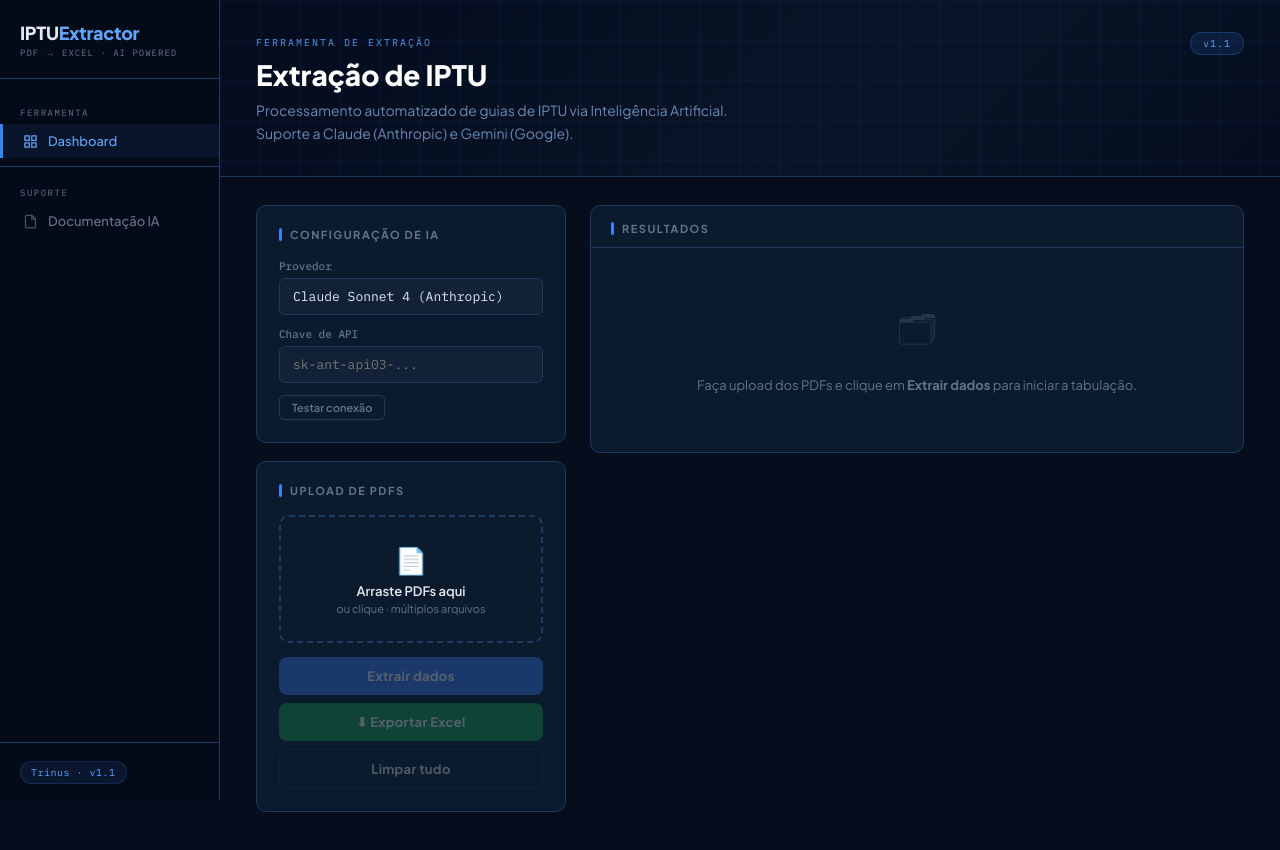
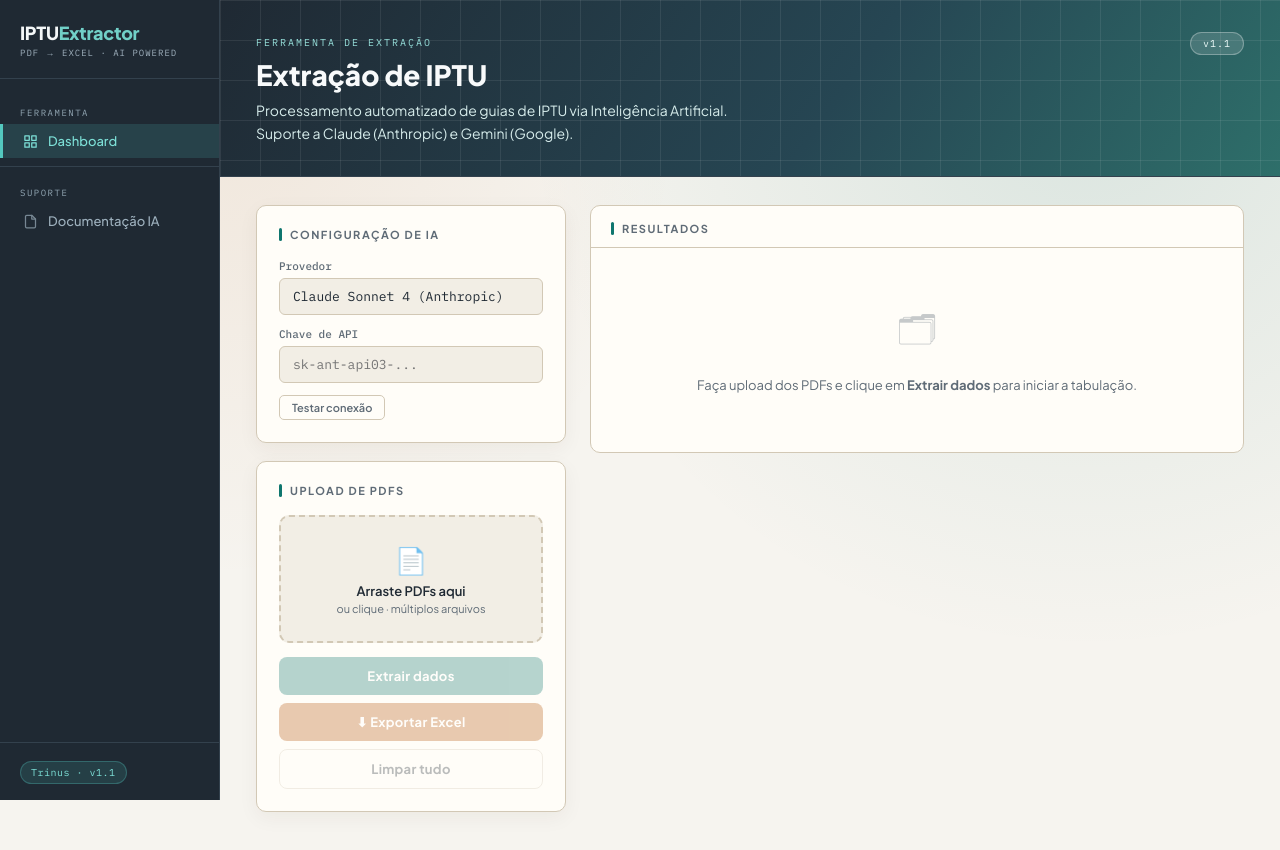
Before and after one commit to guimavmx/Tabulacao_IPTU, a Next.js app: page / in a window 1280 px wide. Shown: the top 850 px of the page. Built offline with nearby package versions, Linux system fonts and the light colour scheme.

Commit message:
feat: apply new visual palette and UI guidelines
Co-Authored-By: Paperclip <noreply@paperclip.ing>

```diff
--- a/app/globals.css
+++ b/app/globals.css
@@ -1,15 +1,21 @@
 :root {
-  --bg: #060e1d;
-  --surface: #0c1a2e;
-  --surface2: #122135;
-  --border: #1e3a5f;
-  --accent: #3b82f6;        /* azul principal */
-  --accent-dark: #2563eb;   /* azul escuro (hover) */
-  --accent-light: #60a5fa;  /* azul claro (destaques) */
-  --text: #e2e8f0;
-  --muted: #64748b;
-  --success: #22c55e;       /* verde – conotação positiva */
-  --error: #ef4444;         /* vermelho – conotação negativa */
+  --bg: #f6f4ef;
+  --surface: #fffdf8;
+  --surface-strong: #f2eee5;
+  --surface-alt: #ebe4d6;
+  --border: #d2c8b5;
+  --accent: #0f766e;
+  --accent-strong: #115e59;
+  --accent-soft: #d9f2ee;
+  --highlight: #b45309;
+  --text: #1f2933;
+  --text-soft: #5f6b76;
+  --success: #2f855a;
+  --success-soft: #e7f6ec;
+  --error: #c53030;
+  --error-soft: #fdecec;
+  --info: #0f766e;
+  --info-soft: #e4f3f2;
   --sidebar-w: 220px;
   --radius: 10px;
   --font-body: var(--font-plus-jakarta), 'Plus Jakarta Sans', sans-serif;
@@ -19,7 +25,10 @@
 * { box-sizing: border-box; margin: 0; padding: 0; }
 
 body {
-  background: var(--bg);
+  background:
+    radial-gradient(circle at 18% 15%, rgba(180, 83, 9, 0.08), transparent 35%),
+    radial-gradient(circle at 85% 10%, rgba(15, 118, 110, 0.12), transparent 42%),
+    var(--bg);
   color: var(--text);
   font-family: var(--font-body);
   min-height: 100vh;
@@ -34,8 +43,8 @@ body {
 /* ── Sidebar ── */
 .sidebar {
   width: var(--sidebar-w);
-  background: #040b18;
-  border-right: 1px solid var(--border);
+  background: #1f2933;
+  border-right: 1px solid #33414d;
   display: flex;
   flex-direction: column;
   position: fixed;
@@ -48,7 +57,7 @@ body {
 
 .sidebar-logo {
   padding: 24px 20px 20px;
-  border-bottom: 1px solid var(--border);
+  border-bottom: 1px solid #33414d;
 }
 
 .sidebar-logo-text {
@@ -57,15 +66,15 @@ body {
   font-weight: 800;
   letter-spacing: -0.3px;
   line-height: 1;
-  color: var(--text);
+  color: #f4f7f8;
 }
 
-.sidebar-logo-text span { color: var(--accent-light); }
+.sidebar-logo-text span { color: #71d0c8; }
 
 .sidebar-logo-sub {
   font-family: var(--font-mono);
   font-size: 9px;
-  color: var(--muted);
+  color: #9fb0bd;
   letter-spacing: 1px;
   text-transform: uppercase;
   margin-top: 5px;
@@ -81,7 +90,7 @@ body {
   font-size: 9px;
   letter-spacing: 1.5px;
   text-transform: uppercase;
-  color: var(--muted);
+  color: #92a6b3;
   padding: 12px 20px 6px;
 }
 
@@ -92,37 +101,37 @@ body {
   padding: 9px 20px;
   font-size: 13px;
   font-weight: 500;
-  color: var(--muted);
+  color: #9db0bd;
   cursor: pointer;
   transition: all 0.15s;
   text-decoration: none;
   border-left: 3px solid transparent;
 }
 
-.sidebar-item:hover { color: var(--text); background: rgba(59,130,246,0.06); }
+.sidebar-item:hover { color: #f4f7f8; background: rgba(113, 208, 200, 0.09); }
 
 .sidebar-item.active {
-  color: var(--accent-light);
-  border-left-color: var(--accent);
-  background: rgba(59,130,246,0.08);
+  color: #7de0d7;
+  border-left-color: #53c8bf;
+  background: rgba(83, 200, 191, 0.16);
 }
 
 .sidebar-item svg { flex-shrink: 0; opacity: 0.7; }
 .sidebar-item.active svg { opacity: 1; }
 
-.sidebar-divider { border: none; border-top: 1px solid var(--border); margin: 8px 0; }
+.sidebar-divider { border: none; border-top: 1px solid #33414d; margin: 8px 0; }
 
 .sidebar-footer {
   padding: 16px 20px;
-  border-top: 1px solid var(--border);
+  border-top: 1px solid #33414d;
 }
 
 .sidebar-badge {
   font-family: var(--font-mono);
   font-size: 10px;
-  background: rgba(59,130,246,0.1);
-  color: var(--accent-light);
-  border: 1px solid rgba(59,130,246,0.2);
+  background: rgba(83, 200, 191, 0.14);
+  color: #7de0d7;
+  border: 1px solid rgba(83, 200, 191, 0.3);
   padding: 4px 10px;
   border-radius: 20px;
   letter-spacing: 0.5px;
@@ -140,8 +149,8 @@ body {
 
 /* ── Hero Banner ── */
 .hero {
-  background: linear-gradient(135deg, #040c1e 0%, #081428 60%, #050e20 100%);
-  border-bottom: 1px solid var(--border);
+  background: linear-gradient(125deg, #1f2933 0%, #264653 58%, #2e6f6a 100%);
+  border-bottom: 1px solid #33414d;
   padding: 36px 36px 32px;
   position: relative;
   overflow: hidden;
@@ -152,8 +161,8 @@ body {
   position: absolute;
   inset: 0;
   background-image:
-    linear-gradient(rgba(59,130,246,0.06) 1px, transparent 1px),
-    linear-gradient(90deg, rgba(59,130,246,0.06) 1px, transparent 1px);
+    linear-gradient(rgba(255, 255, 255, 0.08) 1px, transparent 1px),
+    linear-gradient(90deg, rgba(255, 255, 255, 0.08) 1px, transparent 1px);
   background-size: 40px 40px;
   pointer-events: none;
 }
@@ -163,9 +172,9 @@ body {
   font-size: 10px;
   letter-spacing: 2px;
   text-transform: uppercase;
-  color: var(--accent-light);
+  color: #9ce8e2;
   margin-bottom: 10px;
-  opacity: 0.9;
+  opacity: 0.95;
   position: relative;
 }
 
@@ -173,7 +182,7 @@ body {
   font-family: var(--font-body);
   font-size: 28px;
   font-weight: 800;
-  color: #fff;
+  color: #f8fafb;
   line-height: 1.15;
   margin-bottom: 8px;
   position: relative;
@@ -182,8 +191,8 @@ body {
 .hero-sub {
   font-size: 14px;
   font-weight: 400;
-  color: #6b8ab0;
-  max-width: 480px;
+  color: #d6eceb;
+  max-width: 520px;
   line-height: 1.6;
   position: relative;
 }
@@ -194,9 +203,9 @@ body {
   right: 36px;
   font-family: var(--font-mono);
   font-size: 10px;
-  background: rgba(59,130,246,0.12);
-  color: var(--accent-light);
-  border: 1px solid rgba(59,130,246,0.25);
+  background: rgba(255, 255, 255, 0.14);
+  color: #f0fcfb;
+  border: 1px solid rgba(255, 255, 255, 0.3);
   padding: 4px 12px;
   border-radius: 20px;
   letter-spacing: 1px;
@@ -222,6 +231,7 @@ body {
   border-radius: var(--radius);
   padding: 22px;
   margin-bottom: 18px;
+  box-shadow: 0 6px 20px rgba(54, 45, 24, 0.05);
 }
 
 .card:last-child { margin-bottom: 0; }
@@ -232,7 +242,7 @@ body {
   font-weight: 700;
   letter-spacing: 1.5px;
   text-transform: uppercase;
-  color: var(--muted);
+  color: var(--text-soft);
   margin-bottom: 18px;
   display: flex;
   align-items: center;
@@ -254,7 +264,7 @@ label {
   display: block;
   font-size: 11px;
   font-weight: 500;
-  color: var(--muted);
+  color: var(--text-soft);
   font-family: var(--font-mono);
   margin-bottom: 5px;
 }
@@ -262,7 +272,7 @@ label {
 input[type="password"],
 input[type="text"],
 select {
-  background: var(--surface2);
+  background: var(--surface-strong);
   border: 1px solid var(--border);
   border-radius: 6px;
   color: var(--text);
@@ -270,12 +280,16 @@ select {
   font-size: 13px;
   padding: 9px 13px;
   width: 100%;
-  transition: border-color 0.2s;
+  transition: border-color 0.2s, box-shadow 0.2s;
   outline: none;
   appearance: none;
 }
 
-input:focus, select:focus { border-color: var(--accent); }
+input:focus,
+select:focus {
+  border-color: var(--accent);
+  box-shadow: 0 0 0 3px rgba(15, 118, 110, 0.16);
+}
 
 /* ── API Status ── */
 .api-status {
@@ -286,9 +300,9 @@ input:focus, select:focus { border-color: var(--accent); }
   margin-top: 8px;
 }
 
-.api-status-ok      { background: rgba(34,197,94,0.1);  color: var(--success); }
-.api-status-err     { background: rgba(239,68,68,0.1);  color: var(--error); }
-.api-status-loading { background: rgba(59,130,246,0.1); color: var(--accent-light); }
+.api-status-ok      { background: var(--success-soft); color: var(--success); }
+.api-status-err     { background: var(--error-soft); color: var(--error); }
+.api-status-loading { background: var(--info-soft); color: var(--info); }
 
 /* ── Drop zone ── */
 .drop-zone {
@@ -300,12 +314,13 @@ input:focus, select:focus { border-color: var(--accent); }
   transition: all 0.2s;
   position: relative;
   margin-bottom: 14px;
+  background: var(--surface-strong);
 }
 
 .drop-zone:hover,
 .drop-zone.drag-over {
   border-color: var(--accent);
-  background: rgba(59,130,246,0.04);
+  background: var(--accent-soft);
 }
 
 .drop-zone input[type="file"] {
@@ -319,13 +334,13 @@ input:focus, select:focus { border-color: var(--accent); }
 
 .drop-icon { font-size: 26px; margin-bottom: 7px; display: block; }
 .drop-label { font-size: 13px; font-weight: 600; margin-bottom: 3px; }
-.drop-sub { font-size: 11px; color: var(--muted); }
+.drop-sub { font-size: 11px; color: var(--text-soft); }
 
 /* ── File list ── */
 .file-list { display: flex; flex-direction: column; gap: 6px; margin-bottom: 14px; }
 
 .file-item {
-  background: var(--surface2);
+  background: var(--surface-strong);
   border: 1px solid var(--border);
   border-radius: 6px;
   padding: 8px 11px;
@@ -338,12 +353,12 @@ input:focus, select:focus { border-color: var(--accent); }
 }
 
 .file-item-name { flex: 1; overflow: hidden; text-overflow: ellipsis; white-space: nowrap; }
-.file-item-size { color: var(--muted); flex-shrink: 0; }
+.file-item-size { color: var(--text-soft); flex-shrink: 0; }
 
 .file-item-del {
   background: none;
   border: none;
-  color: var(--muted);
+  color: var(--text-soft);
   cursor: pointer;
   font-size: 16px;
   padding: 0;
@@ -353,7 +368,7 @@ input:focus, select:focus { border-color: var(--accent); }
 }
 
 .file-item-del:hover { color: var(--error); }
-.file-item.processing { border-color: var(--accent); }
+.file-item.processing { border-color: var(--info); }
 .file-item.done       { border-color: var(--success); }
 .file-item.error      { border-color: var(--error); }
 
@@ -379,35 +394,35 @@ input:focus, select:focus { border-color: var(--accent); }
 .btn:last-child { margin-bottom: 0; }
 .btn:disabled { opacity: 0.3; cursor: not-allowed; }
 
-/* Primário – Azul (ação principal) */
 .btn-primary { background: var(--accent); color: #fff; }
 .btn-primary:hover:not(:disabled) {
-  background: var(--accent-dark);
+  background: var(--accent-strong);
   transform: translateY(-1px);
-  box-shadow: 0 4px 20px rgba(59,130,246,0.3);
+  box-shadow: 0 4px 20px rgba(15, 118, 110, 0.28);
 }
 
-/* Export – Verde (conotação positiva) */
-.btn-export { background: #16a34a; color: #fff; }
+.btn-export { background: var(--highlight); color: #fff; }
 .btn-export:hover:not(:disabled) {
-  background: #15803d;
+  background: #92400e;
   transform: translateY(-1px);
-  box-shadow: 0 4px 16px rgba(34,197,94,0.25);
+  box-shadow: 0 4px 16px rgba(180, 83, 9, 0.25);
 }
 
-/* Ghost – Neutro */
 .btn-ghost {
   background: transparent;
   color: var(--text);
   border: 1px solid var(--border);
 }
-.btn-ghost:hover:not(:disabled) { border-color: var(--muted); background: rgba(255,255,255,0.03); }
 
-/* Pequeno (testar conexão) */
+.btn-ghost:hover:not(:disabled) {
+  border-color: #b7ab95;
+  background: var(--surface-strong);
+}
+
 .btn-sm {
   background: none;
   border: 1px solid var(--border);
-  color: var(--muted);
+  color: var(--text-soft);
   border-radius: 5px;
   padding: 5px 12px;
   font-family: var(--font-body);
@@ -418,7 +433,7 @@ input:focus, select:focus { border-color: var(--accent); }
   width: auto;
 }
 
-.btn-sm:hover { border-color: var(--accent); color: var(--accent-light); }
+.btn-sm:hover { border-color: var(--accent); color: var(--accent); }
 
 /* ── Progress ── */
 .progress-area { margin-top: 16px; }
@@ -428,13 +443,13 @@ input:focus, select:focus { border-color: var(--accent); }
   justify-content: space-between;
   font-family: var(--font-mono);
   font-size: 11px;
-  color: var(--muted);
+  color: var(--text-soft);
   margin-bottom: 6px;
 }
 
 .progress-track {
-  height: 3px;
-  background: var(--surface2);
+  height: 4px;
+  background: var(--surface-alt);
   border-radius: 2px;
   overflow: hidden;
   margin-bottom: 10px;
@@ -442,13 +457,13 @@ input:focus, select:focus { border-color: var(--accent); }
 
 .progress-fill {
   height: 100%;
-  background: linear-gradient(90deg, var(--accent-dark), var(--accent-light));
+  background: linear-gradient(90deg, var(--accent-strong), var(--accent));
   border-radius: 2px;
   transition: width 0.4s ease;
 }
 
 .log {
-  background: var(--surface2);
+  background: var(--surface-strong);
   border: 1px solid var(--border);
   border-radius: 6px;
   padding: 10px;
@@ -459,10 +474,34 @@ input:focus, select:focus { border-color: var(--accent); }
   overflow-y: auto;
 }
 
-.log-line     { color: var(--muted); }
+.log-line     { color: var(--text-soft); }
 .log-line.ok  { color: var(--success); }
 .log-line.err { color: var(--error); }
-.log-line.hi  { color: var(--accent-light); }
+.log-line.hi  { color: var(--info); }
+
+.token-usage {
+  margin-top: 10px;
+  padding: 8px 12px;
+  border-radius: 6px;
+  background: var(--surface-strong);
+  border: 1px solid var(--border);
+  font-size: 11px;
+  line-height: 1.7;
+  font-family: var(--font-mono);
+  color: var(--text-soft);
+}
+
+.token-usage strong {
+  color: var(--text);
+}
+
+.token-usage-title {
+  color: var(--accent);
+  font-weight: 600;
+}
+
+.token-cache-read { color: var(--success); }
+.token-cache-created { color: var(--highlight); }
 
 /* ── Stats ── */
 .stats {
@@ -485,7 +524,7 @@ input:focus, select:focus { border-color: var(--accent); }
   font-family: var(--font-body);
   font-size: 26px;
   font-weight: 800;
-  color: var(--accent-light);
+  color: var(--accent);
   line-height: 1;
   margin-bottom: 4px;
 }
@@ -493,10 +532,13 @@ input:focus, select:focus { border-color: var(--accent); }
 .stat-l {
   font-family: var(--font-mono);
   font-size: 10px;
-  color: var(--muted);
+  color: var(--text-soft);
   text-transform: uppercase;
   letter-spacing: 1px;
 }
+
+.stat-ok { color: var(--success); }
+.stat-err { color: var(--error); }
 
 /* ── Table ── */
 .table-card {
@@ -521,8 +563,8 @@ input:focus, select:focus { border-color: var(--accent); }
 table { width: 100%; border-collapse: collapse; font-size: 12px; }
 
 thead th {
-  background: var(--surface2);
-  color: var(--muted);
+  background: var(--surface-strong);
+  color: var(--text-soft);
   font-family: var(--font-mono);
   font-size: 10px;
   letter-spacing: 0.8px;
@@ -537,11 +579,11 @@ thead th {
 }
 
 tbody tr {
-  border-bottom: 1px solid rgba(30,58,95,0.5);
+  border-bottom: 1px solid rgba(210, 200, 181, 0.7);
   transition: background 0.1s;
 }
 
-tbody tr:hover { background: rgba(59,130,246,0.04); }
+tbody tr:hover { background: rgba(15, 118, 110, 0.06); }
 tbody tr:last-child { border-bottom: none; }
 
 td {
@@ -553,13 +595,13 @@ td {
   text-overflow: ellipsis;
 }
 
-td.mono { font-family: var(--font-mono); font-size: 11px; color: var(--muted); }
-td.spe  { color: var(--accent-light); font-weight: 600; }
+td.mono { font-family: var(--font-mono); font-size: 11px; color: var(--text-soft); }
+td.spe  { color: var(--accent); font-weight: 600; }
 td.val  { color: var(--success); font-family: var(--font-mono); font-size: 11px; }
-td.rn   { color: var(--muted); font-family: var(--font-mono); font-size: 10px; width: 28px; }
+td.rn   { color: var(--text-soft); font-family: var(--font-mono); font-size: 10px; width: 28px; }
 
 .tag-err {
-  background: rgba(239,68,68,0.12);
+  background: var(--error-soft);
   color: var(--error);
   border-radius: 4px;
   padding: 2px 7px;
@@ -567,8 +609,8 @@ td.rn   { color: var(--muted); font-family: var(--font-mono); font-size: 10px; w
   font-family: var(--font-mono);
 }
 
-.empty { text-align: center; padding: 56px 40px; color: var(--muted); }
-.empty-icon { font-size: 36px; opacity: 0.3; display: block; margin-bottom: 10px; }
+.empty { text-align: center; padding: 56px 40px; color: var(--text-soft); }
+.empty-icon { font-size: 36px; opacity: 0.35; display: block; margin-bottom: 10px; }
 .empty p { font-size: 13px; line-height: 1.6; }
 
 .edit-c {
@@ -583,7 +625,7 @@ td.rn   { color: var(--muted); font-family: var(--font-mono); font-size: 10px; w
 }
 
 .edit-c:focus {
-  background: var(--surface2);
+  background: var(--surface-strong);
   border-radius: 3px;
   padding: 2px 5px;
   margin: -2px -5px;
@@ -604,7 +646,7 @@ td.rn   { color: var(--muted); font-family: var(--font-mono); font-size: 10px; w
 
 ::-webkit-scrollbar { width: 4px; height: 4px; }
 ::-webkit-scrollbar-track { background: var(--surface); }
-::-webkit-scrollbar-thumb { background: var(--border); border-radius: 2px; }
+::-webkit-scrollbar-thumb { background: #b9ab93; border-radius: 2px; }
 
 @media (max-width: 900px) {
   .sidebar { display: none; }
--- a/components/StatsCards.tsx
+++ b/components/StatsCards.tsx
@@ -16,11 +16,11 @@ export default function StatsCards({ results }: Props) {
         <div className="stat-l">Total</div>
       </div>
       <div className="stat">
-        <div className="stat-n" style={{ color: '#22c55e' }}>{ok}</div>
+        <div className="stat-n stat-ok">{ok}</div>
         <div className="stat-l">Extraídos</div>
       </div>
       <div className="stat">
-        <div className="stat-n" style={{ color: '#ef4444' }}>{err}</div>
+        <div className="stat-n stat-err">{err}</div>
         <div className="stat-l">Erros</div>
       </div>
     </div>
```
Also changed, not shown: components/ProgressArea.tsx (+7 -17 lines), 1 other file (tests, documents, lock files or other folders).
